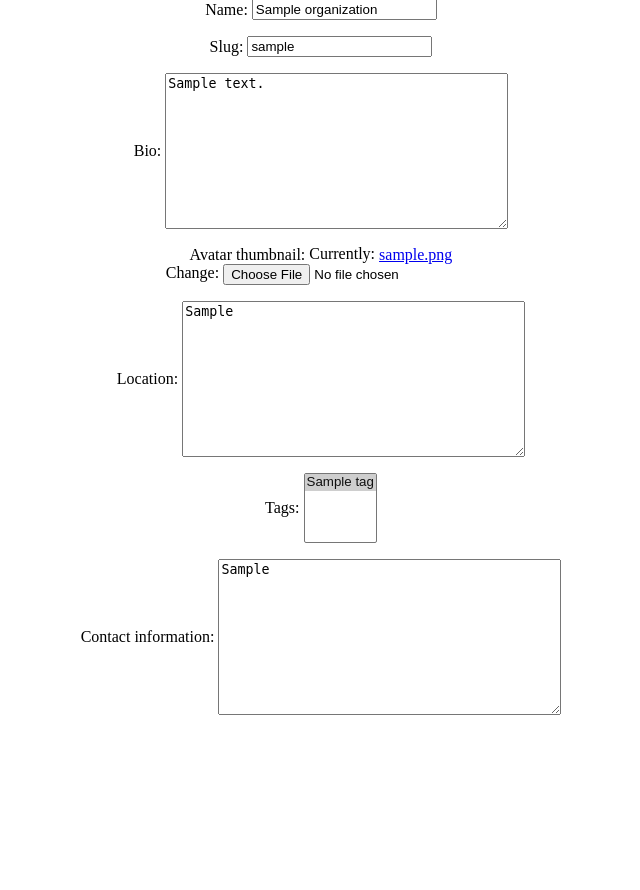
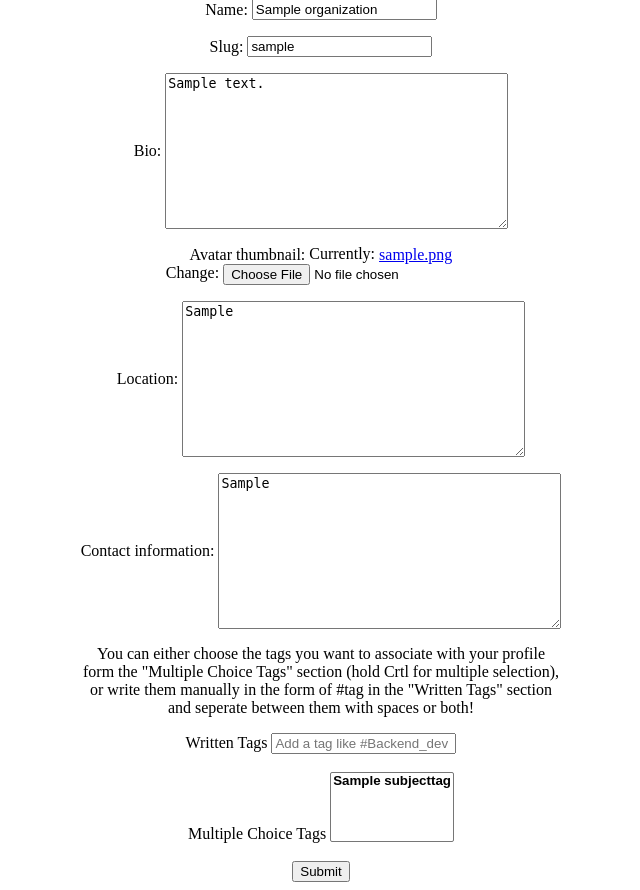
Before and after one commit to amralaaeldien/The-Social-Work, a Django app: a page that uses infrastructure/templates/infrastructure/organization_form.html in a window 1280 px wide. Shown: the part 450-1340 px from the top of the page, without its empty margins (319-959 px from the left). Before the commit the page ends 1165 px from the top, so only its background shows below. Run offline with Django 3.2, Linux system fonts and the light colour scheme; a user stored in the database is signed in; tables that the repository leaves empty hold one stand-in row (values such as "Sample post"); lists and menus that the app fills with data are empty.

Commit message:
modified tags

```diff
--- a/infrastructure/forms.py
+++ b/infrastructure/forms.py
@@ -1,4 +1,4 @@
-from django.forms import ModelForm
+from django.forms import CharField, ModelForm
 from django import forms
 from . import models
 from django.contrib.auth.forms import UserCreationForm
@@ -14,6 +14,29 @@ class ProfileForm(ModelForm):
 			'contact_information'
 		]
 '''
+
+import re
+
+def valid_hashtag(value):
+	values = value.split(' ')
+	for value in values:
+		if not re.match(r'\B(\#[a-zA-Z]+\b)(?!;)', value) :
+			raise forms.ValidationError("Name should begin with #")
+
+
+class OrganizationForm(ModelForm):
+	#tags1 = CharField(help_text='Add a tag like #Backend_dev and separete tags with a space')
+
+	class Meta:
+		model= models.Organization
+		fields = [
+			'name',
+			'slug',
+			'bio',
+			'avatar_thumbnail',
+			'location',
+			'contact_information',
+		]
 
 class TagForm(ModelForm):
 	class Meta:
--- a/infrastructure/models.py
+++ b/infrastructure/models.py
@@ -1,3 +1,4 @@
+#from typing_extensions import Required
 from django.db import models
 from imagekit.models import ProcessedImageField
 from imagekit.processors import ResizeToFill
@@ -9,14 +10,14 @@ from django.contrib.auth.models import UserManager
 from django.contrib.auth.models import AbstractUser
 
 class Tag(models.Model):
-	name = models.TextField()
+	name = models.TextField(primary_key=True)
 	verified = models.BooleanField(default=False)
 
 	def __str__(self):
 		return self.name
 
 class SubjectTag(models.Model):
-	name = models.TextField()
+	name = models.TextField(primary_key=True)
 	verified = models.BooleanField(default=False)
 	tags = models.ManyToManyField(Tag, related_name='subject_tag')
 	def __str__(self):
@@ -33,7 +34,7 @@ class Profile(AbstractUser):
                                            format='JPEG',
                                            options={'quality': 60})
 	location = models.TextField()
-	tags = models.ManyToManyField(Tag)
+	tags = models.ManyToManyField(Tag, null=True)
 	contact_information = models.TextField()
 	verified = models.BooleanField(default=False)
 
@@ -65,7 +66,7 @@ class Organization(models.Model):
                                            format='JPEG',
                                            options={'quality': 60})
 	location = models.TextField()
-	tags = models.ManyToManyField(Tag)
+	tags = models.ManyToManyField(Tag, null=True)
 	contact_information = models.TextField()
 	verified = models.BooleanField(default=False)
 
--- a/infrastructure/signals.py
+++ b/infrastructure/signals.py
@@ -1,8 +1,8 @@
 from django.contrib.auth.models import User
-from django.db.models.signals import post_save
+from django.db.models.signals import post_save, pre_save
 from django.dispatch import receiver
 
-from .models import Profile
+from .models import Profile, Organization, Tag
 
 @receiver(post_save, sender=User)
 def create_user_profile(sender, instance, created, **kwargs):
--- a/infrastructure/templates/infrastructure/organization_form.html
+++ b/infrastructure/templates/infrastructure/organization_form.html
@@ -4,7 +4,31 @@
 <form method='POST' enctype="multipart/form-data">
 	{%csrf_token%}
 	{{form.as_p}}
-
+	<p>
+		You can either choose the tags you want to associate with your profile<br>
+		form the "Multiple Choice Tags" section (hold Crtl for multiple selection),<br>
+		or write them manually in the form of #tag in the "Written Tags" section <br>
+		and seperate between them with spaces or both!
+	</p>
+	<label for="tags" >Written Tags</label>
+	<input value="{% for tag in form.instance.tags.all %}{% if not tag.verified_%} {{tag.name}}{%endif%}{%endfor%}" type="text" name="tags1" id="tags" placeholder="Add a tag like #Backend_dev and separete tags with a space">
+	<br><br>
+	<label for="tagss">Multiple Choice Tags</label>
+    <select name="tags2" multiple id="tagss" >
+		{% for subject_tag in subject_tags %}
+		  <optgroup label="{{subject_tag.name}}">
+			{% for tag in subject_tag.tags.all %}
+			<option
+				{% if tag in form.instance.tags.all %}
+					selected
+				{%endif%}
+			>{{tag.name}}</option>
+			{% endfor %}
+		  </optgroup>
+		{%endfor%}
+	</select>
+	<br><br>
+	<input type="submit" name="Submit">
 
 </form>
 {%endblock%}
--- a/infrastructure/views.py
+++ b/infrastructure/views.py
@@ -6,8 +6,10 @@ from .models import Profile
 from django.core import exceptions
 from django.http import HttpResponse, HttpResponseRedirect
 
+import re
+from . import forms
 from django.views.generic.edit import CreateView, DeleteView, UpdateView
-from .models import Profile, Tag, Organization, Post, Comment, Voters
+from .models import Profile, Tag, Organization, Post, Comment, Voters, SubjectTag
 from django.views.generic.detail import DetailView
 from django.urls import reverse
 from .forms import TagForm
@@ -18,6 +20,9 @@ from .forms import NewUserForm
 from django.contrib.auth import login
 from django.contrib import messages
 
+from infrastructure import forms
+
+post = None
 def results(request):
 	ids = []
 	slug = None
@@ -83,7 +88,6 @@ class ProfileUpdate(UpdateView):
 		'bio',
 		'avatar_thumbnail',
 		'location',
-		'tags',
 		'contact_information'
 		]
 
@@ -93,9 +97,36 @@ class ProfileUpdate(UpdateView):
 			raise exceptions.PermissionDenied()
 		return obj
 
+	def get_success_url(self):
+		user = self.get_object()
+		POST = self.request.POST.copy()
+
+		choice_tags = POST.getlist('tags2')
+		tags = []
+		for tag in choice_tags:
+			tag_obj = Tag.objects.get(name = tag)
+			tags.append(tag_obj)
+
+		text_input_tags = POST.getlist('tags1')[0]
+		text_input_tags = text_input_tags.strip()
+		text_inputs_tags = text_input_tags.split(' ')
+		for tag in text_inputs_tags:
+			if tag != '':
+				if not tag.startswith('#') :
+					tag = '#' + tag
+				tag_obj = Tag.objects.get_or_create(name = tag)[0]
+				tag_obj.save()
+				tags.append(tag_obj)
+
+		user.tags.set(tags)
+
+		return super().get_success_url()
+
+
 	def get_context_data(self, **kwargs):
 		context = super(ProfileUpdate, self).get_context_data(**kwargs)
-		context['tag_form'] = TagForm
+		subject_tags = SubjectTag.objects.all()
+		context['subject_tags'] =  subject_tags
 		return context
 
 	def get_queryset(self):
@@ -108,7 +139,7 @@ class ProfileUpdate(UpdateView):
 
 class OrganizationUpdate(UpdateView):
 	model = Organization
-	fields = [
+	'''fields = [
 		'name',
 		'slug',
 		'bio',
@@ -116,7 +147,10 @@ class OrganizationUpdate(UpdateView):
 		'location',
 		'tags',
 		'contact_information'
-	]
+	]'
+	'''
+
+	form_class = forms.OrganizationForm
 
 	def get_object(self):
 		obj = Organization.objects.get(slug = self.kwargs.get('slug'))
@@ -124,15 +158,38 @@ class OrganizationUpdate(UpdateView):
 			raise exceptions.PermissionDenied()
 		return obj
 
-	def form_valid(self, form):
-		self.object = form.save()
-		self.object.save()
-		return super().form_valid(form)
+	def get_success_url(self):
 
-	def post(self, request, *args, **kwargs):
-		#print(request.POST['avatar_thumbnail'])
-		print(request.FILES)
-		return super().post(request, *args, **kwargs)
+		org = self.get_object()
+		POST = self.request.POST.copy()
+
+		choice_tags = POST.getlist('tags2')
+		tags = []
+		for tag in choice_tags:
+			tag_obj = Tag.objects.get(name = tag)
+			tags.append(tag_obj)
+
+		text_input_tags = POST.getlist('tags1')[0]
+		text_input_tags = text_input_tags.strip()
+		text_inputs_tags = text_input_tags.split(' ')
+		for tag in text_inputs_tags:
+			if tag != '':
+				if not tag.startswith('#') :
+					tag = '#' + tag
+				tag_obj = Tag.objects.get_or_create(name = tag)[0]
+				tag_obj.save()
+				tags.append(tag_obj)
+
+		org.tags.set(tags)
+
+		return super().get_success_url()
+
+	def get_context_data(self, **kwargs):
+		context = {}
+		subject_tags = SubjectTag.objects.all()
+		context['subject_tags'] =  subject_tags
+		context.update(kwargs)
+		return super().get_context_data(**context)
 
 
 class ProfileDetail(DetailView):
--- a/the_social_work/settings.py
+++ b/the_social_work/settings.py
@@ -46,6 +46,7 @@ INSTALLED_APPS = [
     'django.contrib.staticfiles',
     'imagekit',
     'infrastructure',
+    'django_extensions',
 ]
 
 MIDDLEWARE = [
```
Also changed, not shown: infrastructure/templates/infrastructure/profile_form.html (+28 -3 lines), infrastructure/migrations/0001_initial.py, infrastructure/migrations/0002_alter_organization_tags_alter_profile_tags.py (added), media/images/hand-5193685_1280_gmnoUlO.jpg (added).
